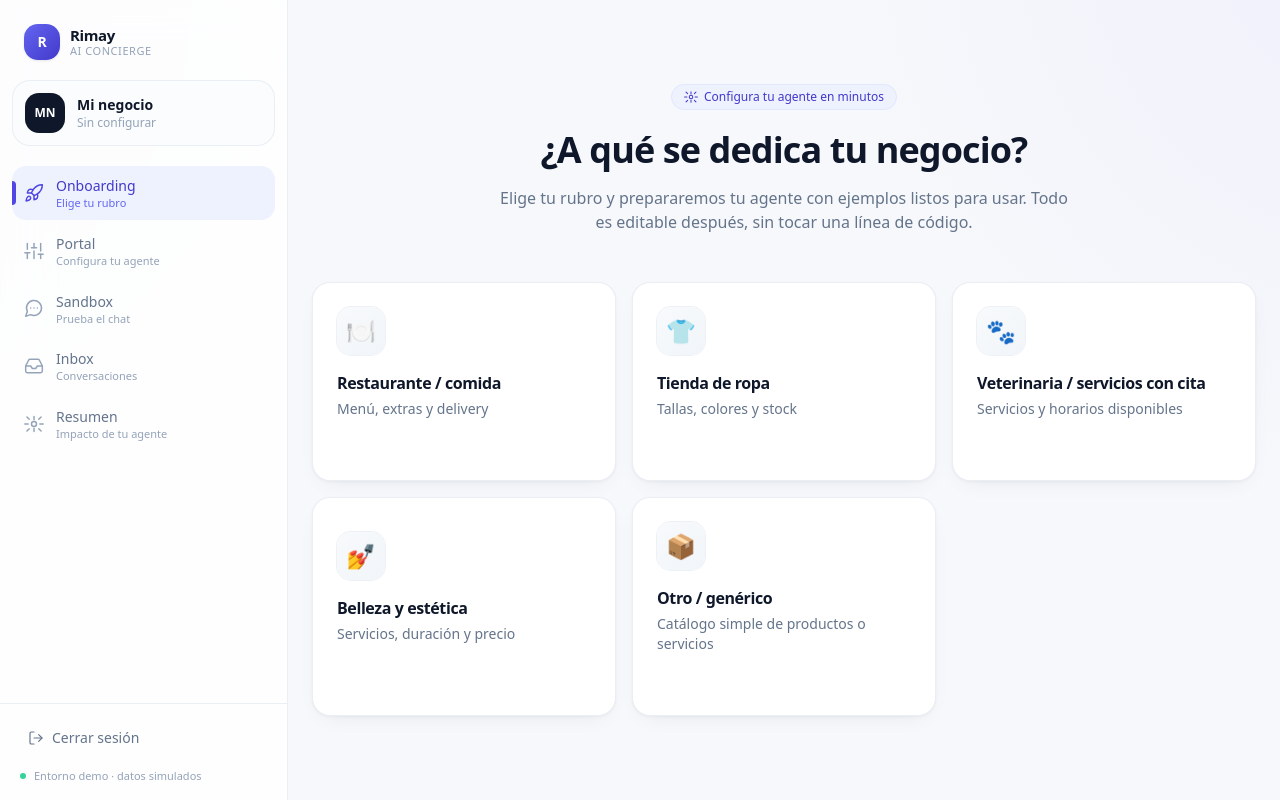
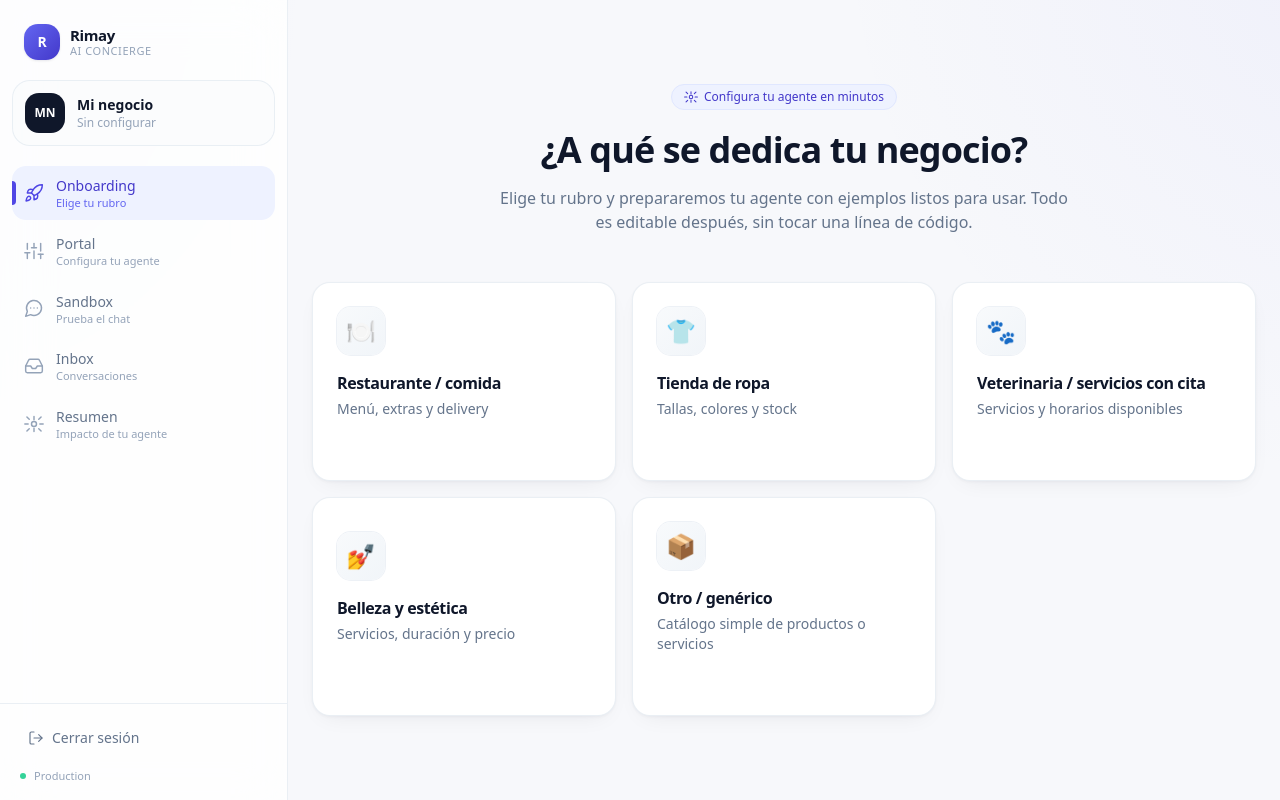
Before and after one commit to CarlosGY13/rimay-app, a Next.js app: page /onboarding in a window 1280 px wide. Built offline with nearby package versions, Linux system fonts and the light colour scheme; no server answers.

Commit message:
chore(ui): ajustes de texto en sidebar y login

```diff
--- a/app/components/Sidebar.tsx
+++ b/app/components/Sidebar.tsx
@@ -167,7 +167,7 @@ export default function Sidebar() {
         </button>
         <div className="flex items-center gap-2 text-[11px] font-medium text-ink-400">
           <span className="h-1.5 w-1.5 rounded-full bg-emerald-400" />
-          Entorno demo · datos simulados
+          Production
         </div>
       </div>
     </aside>
--- a/app/login/page.tsx
+++ b/app/login/page.tsx
@@ -43,10 +43,10 @@ export default function LoginPage() {
             R
           </div>
           <h1 className="text-2xl font-semibold tracking-tight text-ink-900">
-            Ingresá a Rimay
+            Ingresa a Rimay
           </h1>
           <p className="mt-1.5 text-sm text-ink-500">
-            Accedé al panel de tu negocio.
+            Accede al panel de tu negocio.
           </p>
         </div>
 
```
